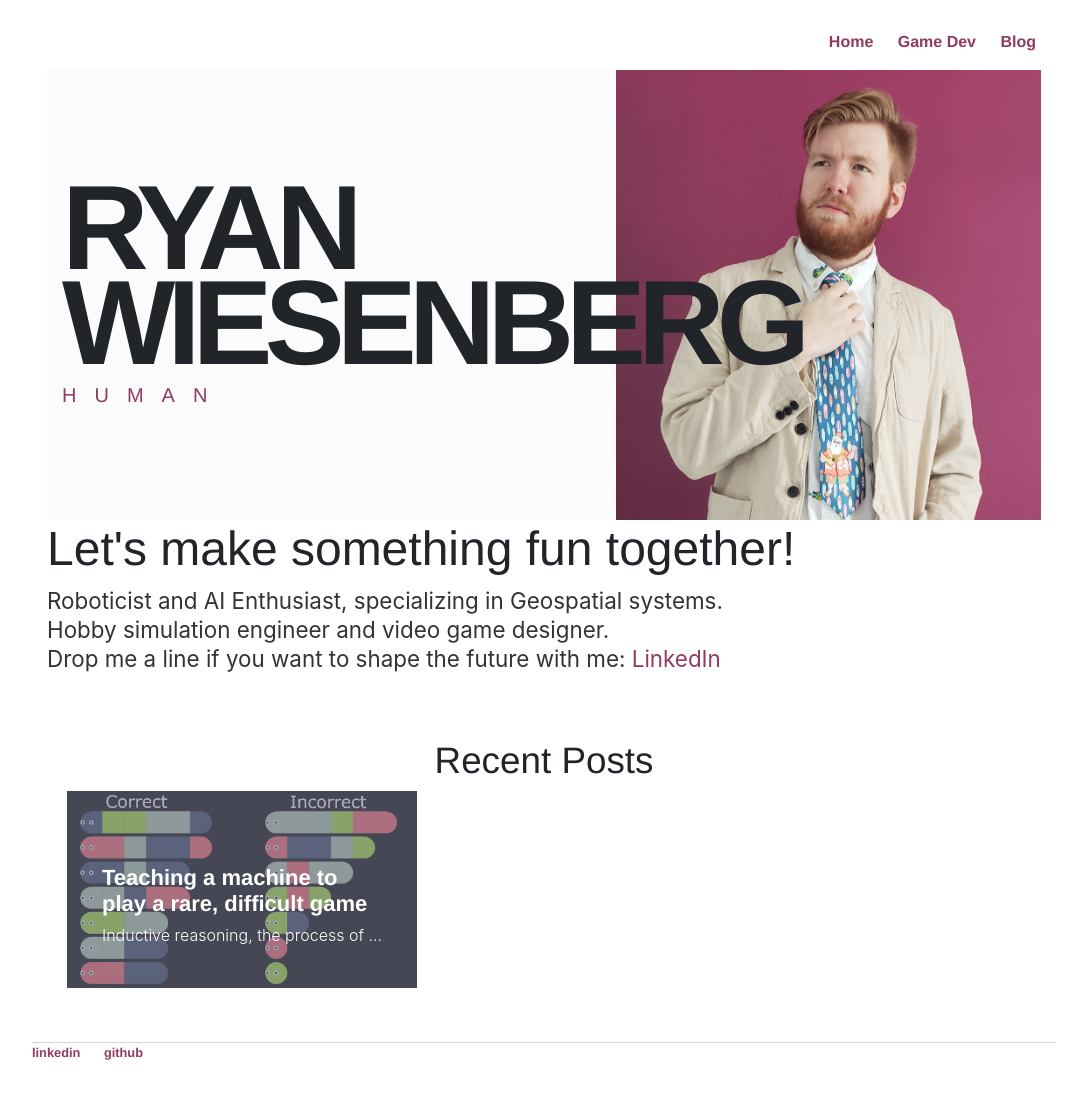
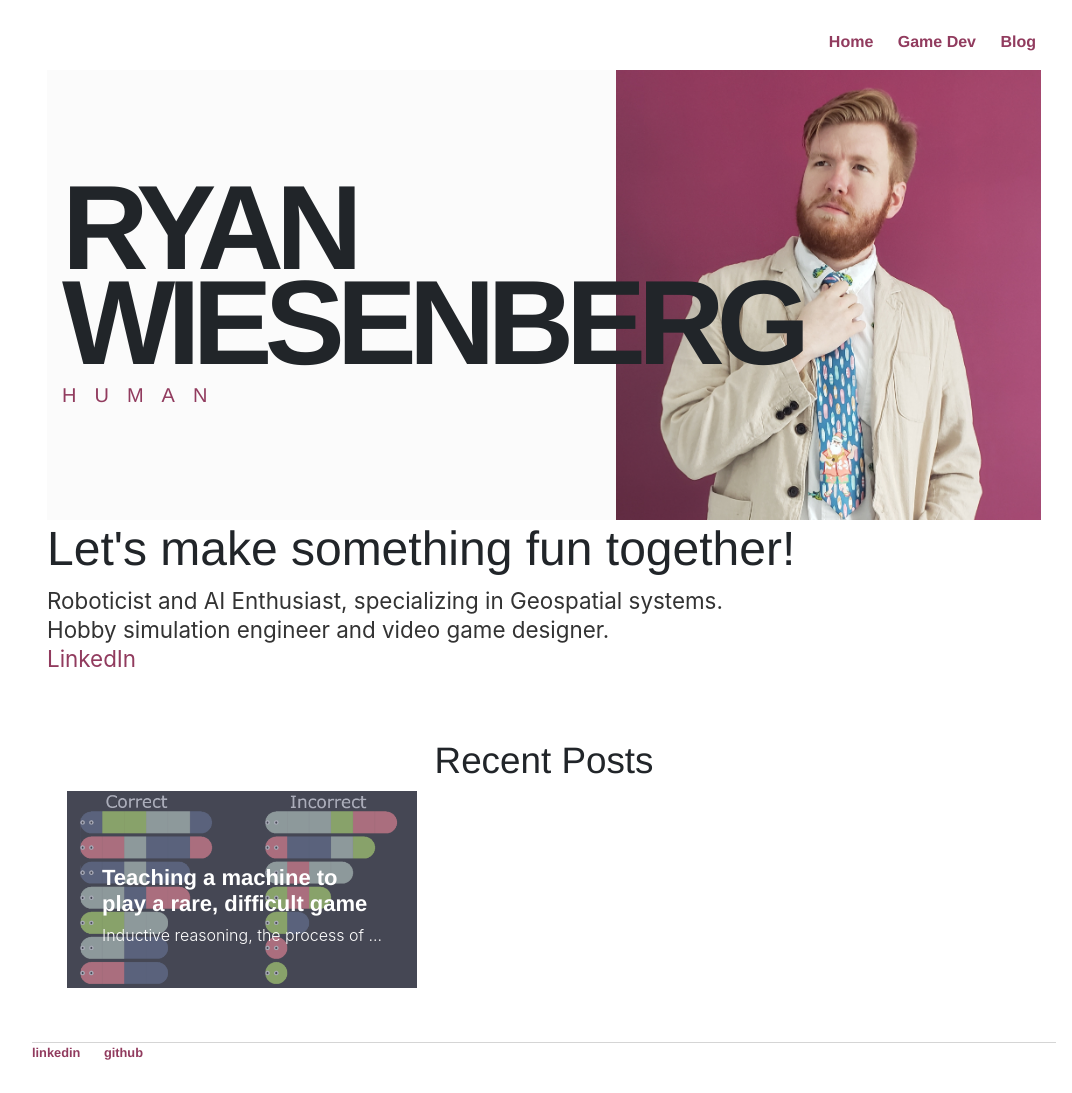
Before and after one commit to rmwiesenberg/rmwiesenberg.github.io, a Jekyll site: the page built from index.html, in a window 1280 px wide. Shown: the whole page, without its empty margins (96-1168 px from the left). Built offline with Jekyll 4.4.1, drawn with Linux system fonts in a browser that asks for light colours.

Commit message:
Modern updates

```diff
--- a/_layouts/default.html
+++ b/_layouts/default.html
@@ -25,7 +25,7 @@
 	<nav class="right">
 		<ul>
 			<li><a href="/">Home</a></li>
-			<li><a href="https://ode.games" rel="noopener noreferrer" target="_blank">Game Dev</a></li>
+			<li><a href="https://rwies.itch.io" rel="noopener noreferrer" target="_blank">Game Dev</a></li>
 			<li><a href="/blog">Blog</a></li>
 		</ul>
 	</nav>
--- a/index.html
+++ b/index.html
@@ -2,9 +2,7 @@
 layout: default
 title: "Ryan Wiesenberg : Let's make something fun together!"
 description: "Roboticist and AI Enthusiast, specializing in Geospatial systems.\n
-Hobby simulation engineer and video game designer.\n
-We should shape the future together."
-
+Hobby simulation engineer and video game designer."
 ---
 <div class="blurb">
 	<section class="hero" id="hero">
@@ -23,7 +21,6 @@
 	<p>
 		Roboticist and AI Enthusiast, specializing in Geospatial systems.<br>
 		Hobby simulation engineer and video game designer.<br>
-		Drop me a line if you want to shape the future with me:
 		<a href="https://linkedin.com/in/rmwiesenberg" rel="noopener noreferrer" target="_blank">LinkedIn</a>
 	</p>
 	<div class="container-fluid contenedor text-center">
```
Also changed, not shown: 1 other file.
